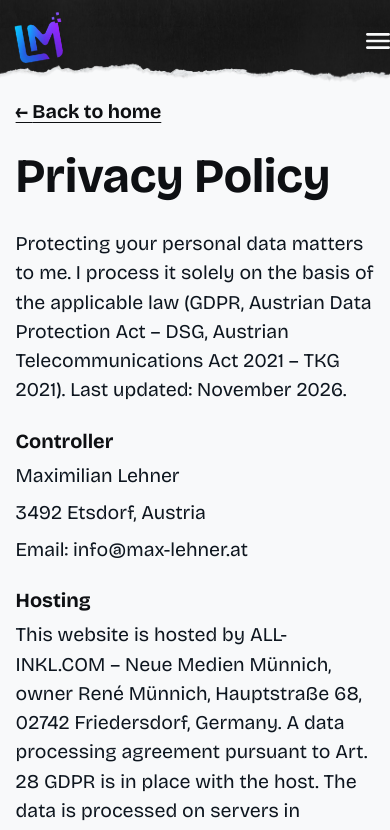
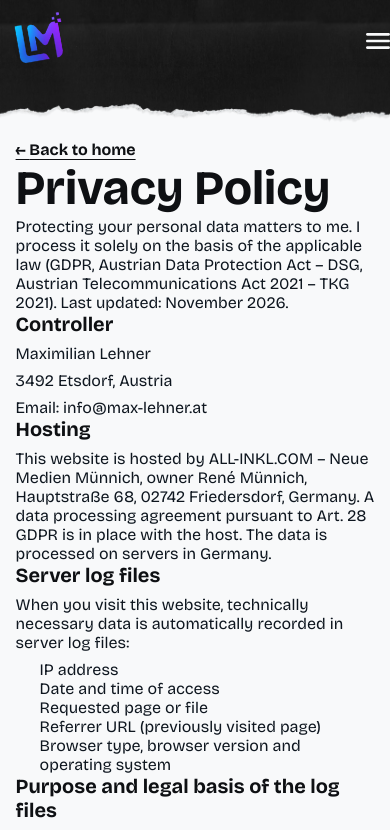
Before and after one commit to Lehnerma/Portfolio, an Angular app: page /privacy-policy in a window 390 px wide. Shown: the top 830 px of the page. Built offline with nearby package versions, Linux system fonts and the light colour scheme.

Commit message:
feat: enhance legal page layout and typography; adjust styles for better responsiveness fix #76

```diff
--- a/src/app/sections/about-me/about-me.scss
+++ b/src/app/sections/about-me/about-me.scss
@@ -6,14 +6,11 @@
 
 .about {
   &__wrapper {
+    max-width: $dp-max-width;
     display: grid;
     justify-items: center;
     grid-template-rows: auto auto 1fr;
-    margin: 0 auto; // *necessary for get the container in the middle
-
-    // min-height: 95dvh;
-    // scroll-margin-top: 5vh;
-    // scroll-snap-align: start;
+    margin: 0 auto;
   }
 
   &__titles {
--- a/src/app/sections/main-footer/main-footer.scss
+++ b/src/app/sections/main-footer/main-footer.scss
@@ -82,6 +82,7 @@
   &__nav {
     display: flex;
     justify-content: center;
+    justify-self: center;
     width: 100%;
     max-width: $dp-max-width;
   }
--- a/src/app/shared/legal-page/legal-page.html
+++ b/src/app/shared/legal-page/legal-page.html
@@ -2,30 +2,33 @@
   <app-head-nav />
 </header>
 <main class="legal">
-  <a class="legal__back txt16-20" routerLink="/"
+  <a class="legal__back " routerLink="/"
     ><span aria-hidden="true">← </span>{{ texts().legalPage.backToHome }}</a
   >
 
-  <h1 class="legal__title title56-80">{{ content().title }}</h1>
+  <h1 class="legal__title title32-48">{{ content().title }}</h1>
 
   @if (content().intro) {
-    <p class="legal__text txt16-20">{{ content().intro }}</p>
+    <p class="legal__text ">{{ content().intro }}</p>
   }
 
+<article class="leagl__sections">
   @for (section of content().sections; track section.heading) {
     <section class="legal__section">
       <h2 class="legal__heading txt20-24">{{ section.heading }}</h2>
       @for (paragraph of section.paragraphs; track $index) {
-        <p class="legal__text txt16-20">{{ paragraph }}</p>
+        <p class="legal__text ">{{ paragraph }}</p>
       }
       @if (section.items?.length) {
         <ul class="legal__list">
           @for (item of section.items; track item) {
-            <li class="legal__text txt16-20">{{ item }}</li>
+            <li class="legal__text ">{{ item }}</li>
           }
         </ul>
       }
     </section>
   }
+</article>
+
 </main>
 <app-main-footer [lightFooter]="true" />
--- a/src/app/shared/legal-page/legal-page.scss
+++ b/src/app/shared/legal-page/legal-page.scss
@@ -2,12 +2,18 @@
 
 :host {
   @include page-bg($white-base);
+  min-height: 100dvh;
+  display: grid;
+  grid-template-rows: clamp(124px, 15vw, 180px) 1fr auto;
+  @include respond-to(2000px){
+      grid-template-rows: 240px 1fr auto;
+  }
+
 }
 
 .legal {
   display: flex;
   flex-direction: column;
-  gap: 24px;
   max-width: $dp-max-width;
   margin-inline: auto;
   padding: $body-spacing;
@@ -24,6 +30,11 @@
     color: $black-base;
   }
 
+  &__sections{
+    display: grid;
+    gap: 24px;
+  }
+
   &__section {
     display: flex;
     flex-direction: column;
@@ -36,7 +47,6 @@
 
   &__text {
     color: $black-base2;
-    line-height: 150%;
   }
 
   &__list {
--- a/src/styles/base/_reset.scss
+++ b/src/styles/base/_reset.scss
@@ -11,6 +11,7 @@
 
 html {
   scroll-behavior: smooth;
+  font-family: $f-txt;
 }
 
 a {
--- a/src/styles/base/_typography.scss
+++ b/src/styles/base/_typography.scss
@@ -20,6 +20,11 @@
   font-size: clamp(rem(48), 17vw, rem(136));
 }
 
+.title32-48 {
+  font-family: $f-txt;
+  font-size: clamp(rem(48), 6.25vw, rem(80));
+}
+
 .title56-80 {
   font-family: $f-txt;
   font-size: clamp(rem(48), 6.25vw, rem(80));
```
